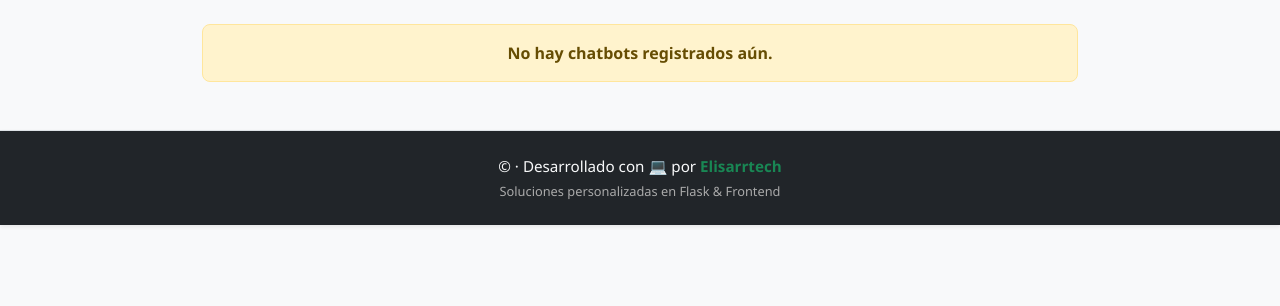
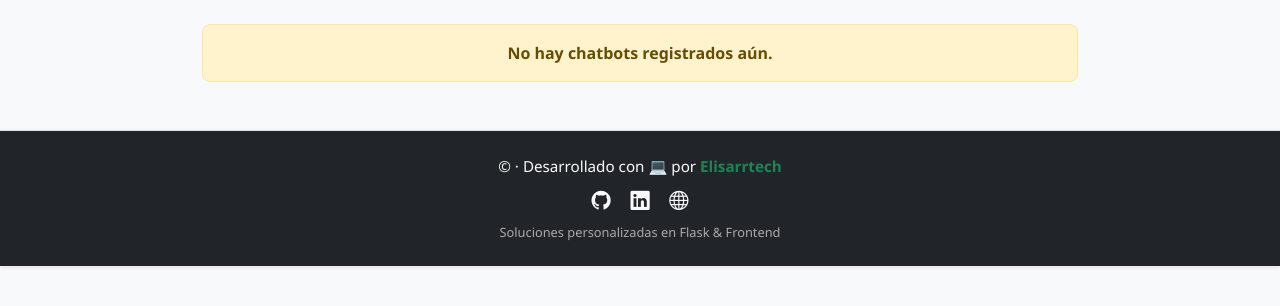
Before and after one commit to elisarrtech/proyectoflask, a Flask app: page /dashboard in a window 1280 px wide. Shown: the part 156-462 px from the top of the page. Run offline with Flask 3, Linux system fonts and the light colour scheme; the visitor is signed in with stand-in values (Sample User, id 1); data that the repository does not hold is empty.

Commit message:
Update base.html

```diff
--- a/templates/base.html
+++ b/templates/base.html
@@ -61,14 +61,30 @@
 
 <footer class="mt-5 bg-dark text-light py-4 shadow-sm">
   <div class="container text-center">
-    <p class="mb-1" style="font-size: 0.95rem;">
+    <p class="mb-2" style="font-size: 0.95rem;">
       © {{ current_year }} · Desarrollado con 💻 por
       <a href="https://github.com/elisarrtech" target="_blank" class="text-success fw-bold text-decoration-none">Elisarrtech</a>
     </p>
-    <p class="mb-0" style="font-size: 0.8rem; color: #aaa;">Soluciones personalizadas en Flask & Frontend</p>
+
+    <div class="mb-2">
+      <a href="https://github.com/elisarrtech" target="_blank" class="text-light mx-2">
+        <i class="bi bi-github" style="font-size: 1.2rem;"></i>
+      </a>
+      <a href="https://linkedin.com/in/elisarrtech" target="_blank" class="text-light mx-2">
+        <i class="bi bi-linkedin" style="font-size: 1.2rem;"></i>
+      </a>
+      <a href="https://elisarrtech.github.io" target="_blank" class="text-light mx-2">
+        <i class="bi bi-globe" style="font-size: 1.2rem;"></i>
+      </a>
+    </div>
+
+    <p class="mb-0" style="font-size: 0.8rem; color: #aaa;">
+      Soluciones personalizadas en Flask & Frontend
+    </p>
   </div>
 </footer>
 
 
+
 </body>
 </html>
```
